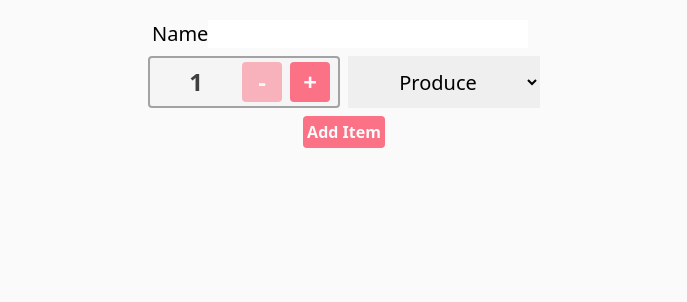
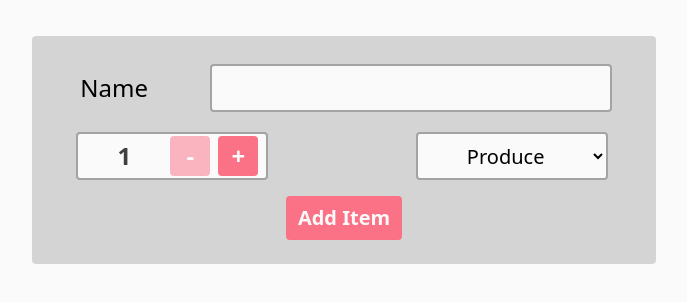
Before and after one commit to DylaneElyse/cprg306-assignments, a Next.js app: page /week-5 in a window 1280 px wide. Shown: the top 302 px of the page, without its empty margins (296-983 px from the left). Built offline with nearby package versions, Linux system fonts and the light colour scheme.

Commit message:
Complete Week 5

```diff
--- a/app/week-5/new-item.js
+++ b/app/week-5/new-item.js
@@ -12,6 +12,9 @@ export default function NewItem() {
     let item = { name, quantity, category };
     console.log(item);
     alert(`${item.name} ${item.quantity} ${item.category} added!`);
+    setName("");
+    setQuantity(1);
+    setCategory("produce");
   };
 
   function increment() {
@@ -27,19 +30,19 @@ export default function NewItem() {
   }
 
   return (
-    <form onSubmit={handleSubmit} className="flex flex-col items-center">
-      <div className="m-1 text-xl w-96">
-        <label>Name</label>
+    <form onSubmit={handleSubmit} className="flex flex-col items-center w-1/2 bg-neutral-300 p-5 m-5 rounded">
+      <div className="flex flex-row text-2xl w-11/12 m-2 justify-between items-center">
+        <label className="pl-1">Name</label>
         <input
-          className="w-80"
+          className="w-3/4 h-12 bg-neutral-50 border-neutral-400 border-2 rounded ml-2"
           type="text"
           value={name}
           onChange={(event) => setName(event.target.value)}
           required
         ></input>
       </div>
-      <div className="flex flex-row">
-        <div className="flex flex-row bg-neutral-100 border-2 border-neutral-400 rounded m-1 w-48">
+      <div className="flex flex-row w-11/12 m-2 justify-between items-center">
+        <div className="flex flex-row bg-neutral-50 border-2 border-neutral-400 rounded w-48 h-12 items-center">
           <div className="content-center">
             <p className="w-20 flex-2 text-2xl text-center font-bold text-neutral-700 m-1 pl-1">
               {quantity}
@@ -50,6 +53,7 @@ export default function NewItem() {
               className="flex-1 bg-rose-400 rounded text-neutral-50 font-bold text-2xl content-center disabled:opacity-50 w-10 h-10 m-1"
               onClick={() => decrement()}
               disabled={quantity === 1}
+              type="button"
             >
               -
             </button>
@@ -57,31 +61,32 @@ export default function NewItem() {
               className="flex-1 bg-rose-400 rounded text-neutral-50 font-bold text-2xl content-center disabled:opacity-50 w-10 h-10 m-1"
               onClick={() => increment()}
               disabled={quantity === 20}
+              type="button"
             >
               +
             </button>
           </div>
         </div>
         <select
-          className="text-xl text-center m-1 w-48"
+          className="text-xl text-center m-1 w-48 bg-neutral-50 border-neutral-400 border-2 rounded h-12"
           value={category}
           onChange={(event) => setCategory(event.target.value)}
         >
-          <option value="produce">Produce</option>
-          <option value="dairy">Dairy</option>
-          <option value="bakery">Bakery</option>
-          <option value="meat">Meat</option>
-          <option value="frozen foods">Frozen Foods</option>
-          <option value="canned goods">Canned Goods</option>
-          <option value="dry goods">Dry Goods</option>
-          <option value="beverages">Beverages</option>
-          <option value="snacks">Snacks</option>
-          <option value="household">Household</option>
-          <option value="other">Other</option>
+          <option value="Produce">Produce</option>
+          <option value="Dairy">Dairy</option>
+          <option value="Bakery">Bakery</option>
+          <option value="Meat">Meat</option>
+          <option value="Frozen Foods">Frozen Foods</option>
+          <option value="Canned Goods">Canned Goods</option>
+          <option value="Dry Goods">Dry Goods</option>
+          <option value="Beverages">Beverages</option>
+          <option value="Snacks">Snacks</option>
+          <option value="Household">Household</option>
+          <option value="Other">Other</option>
         </select>
       </div>
       <button
-        className="flex-1 bg-rose-400 rounded text-neutral-50 font-semibold content-center disabled:opacity-50 p-1 m-1"
+        className="flex-1 bg-rose-400 rounded text-neutral-50 text-xl font-semibold content-center disabled:opacity-50 px-3 py-2 m-1"
         type="submit"
       >
         Add Item
```
